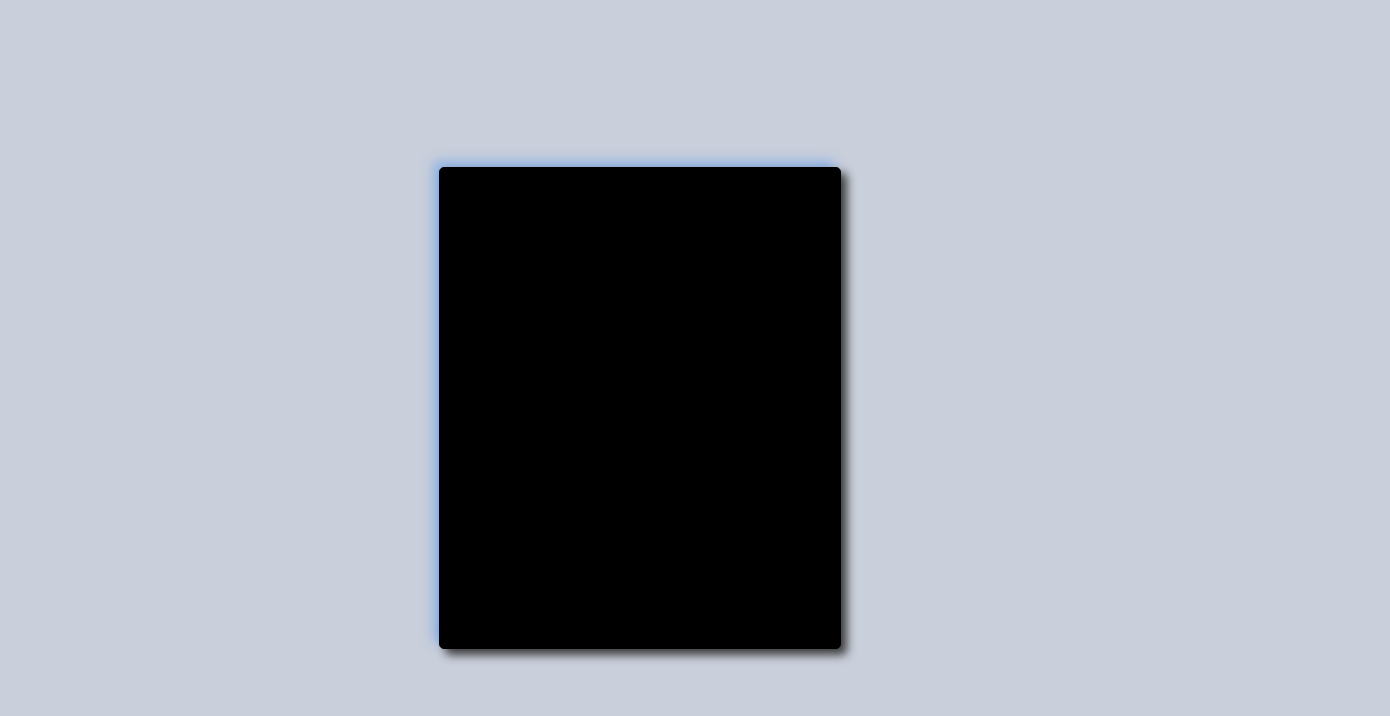
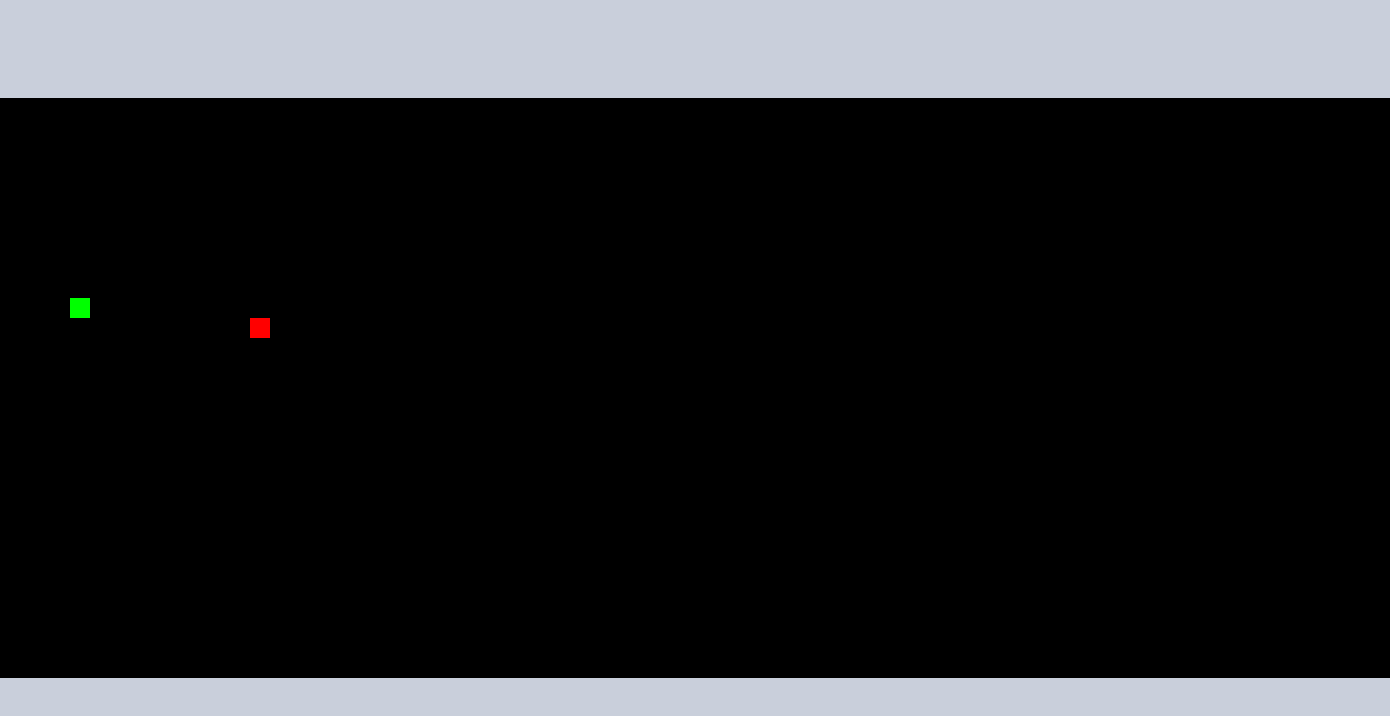
Before and after one commit to AabhashSoni01/Web-Development-College, a plain HTML site: page HTML/index54.html in a window 1280 px wide. Shown: the whole page, 1390 px wide, since content can reach past the window. Drawn offline with Linux system fonts and the light colour scheme.

Commit message:
Snake Game

```diff
--- a/HTML/index54.html
+++ b/HTML/index54.html
@@ -9,21 +9,16 @@
         display: flex;
         justify-content: center;
         align-items: center;
-        height: 100vh;
+        height: 95vh;
         background-color: #c9cfdb;
       }
-
-      .container {
-        width: 400px;
-        height: 60%;
-        border: 1px solid black;
-        border-radius: 5px;
+      canvas {
         background-color: black;
-        box-shadow: 6px 6px 10px rgb(61, 61, 61), -6px -6px 12px #5c98ec86;
       }
     </style>
   </head>
   <body>
-    <div class="container"></div>
+    <canvas id="gameCanvas" width="1500px" height="580px"></canvas>
+    <script src="../Js/script54.js"></script>
   </body>
 </html>
--- /dev/null
+++ b/Js/script54.js
@@ -0,0 +1,84 @@
+const canvas = document.getElementById("gameCanvas");
+const ctx = canvas.getContext("2d");
+
+const box = 20; // size of each square
+let snake = [{ x: 9 * box, y: 10 * box }];
+let direction;
+let food = {
+  x: Math.floor(Math.random() * 19 + 1) * box,
+  y: Math.floor(Math.random() * 19 + 1) * box,
+};
+let score = 0;
+
+document.addEventListener("keydown", setDirection);
+
+function setDirection(e) {
+  if (e.key === "ArrowLeft" && direction !== "RIGHT") direction = "LEFT";
+  else if (e.key === "ArrowUp" && direction !== "DOWN") direction = "UP";
+  else if (e.key === "ArrowRight" && direction !== "LEFT") direction = "RIGHT";
+  else if (e.key === "ArrowDown" && direction !== "UP") direction = "DOWN";
+}
+
+function draw() {
+  ctx.clearRect(0, 0, canvas.width, canvas.height);
+
+  // draw food
+  ctx.fillStyle = "red";
+  ctx.fillRect(food.x, food.y, box, box);
+
+  // draw snake
+  for (let i = 0; i < snake.length; i++) {
+    ctx.fillStyle = i === 0 ? "lime" : "white";
+    ctx.fillRect(snake[i].x, snake[i].y, box, box);
+  }
+
+  // snake head position
+  let snakeX = snake[0].x;
+  let snakeY = snake[0].y;
+
+  if (direction === "LEFT") snakeX -= box;
+  if (direction === "UP") snakeY -= box;
+  if (direction === "RIGHT") snakeX += box;
+  if (direction === "DOWN") snakeY += box;
+
+  // if snake eats food
+  if (snakeX === food.x && snakeY === food.y) {
+    score++;
+    food = {
+      x: Math.floor(Math.random() * 19 + 1) * box,
+      y: Math.floor(Math.random() * 19 + 1) * box,
+    };
+  } else {
+    snake.pop(); // remove tail
+  }
+
+  let newHead = { x: snakeX, y: snakeY };
+
+  // game over conditions
+  if (
+    snakeX < 0 ||
+    snakeY < 0 ||
+    snakeX >= canvas.width ||
+    snakeY >= canvas.height ||
+    collision(newHead, snake)
+  ) {
+    clearInterval(game);
+    alert("Game Over! Score: " + score);
+  }
+
+  snake.unshift(newHead);
+
+  // score text
+  ctx.fillStyle = "white";
+  ctx.font = "20px Arial";
+  ctx.fillText("Score: " + score, 10, 20);
+}
+
+function collision(head, array) {
+  for (let i = 0; i < array.length; i++) {
+    if (head.x === array[i].x && head.y === array[i].y) return true;
+  }
+  return false;
+}
+
+let game = setInterval(draw, 200);
```
